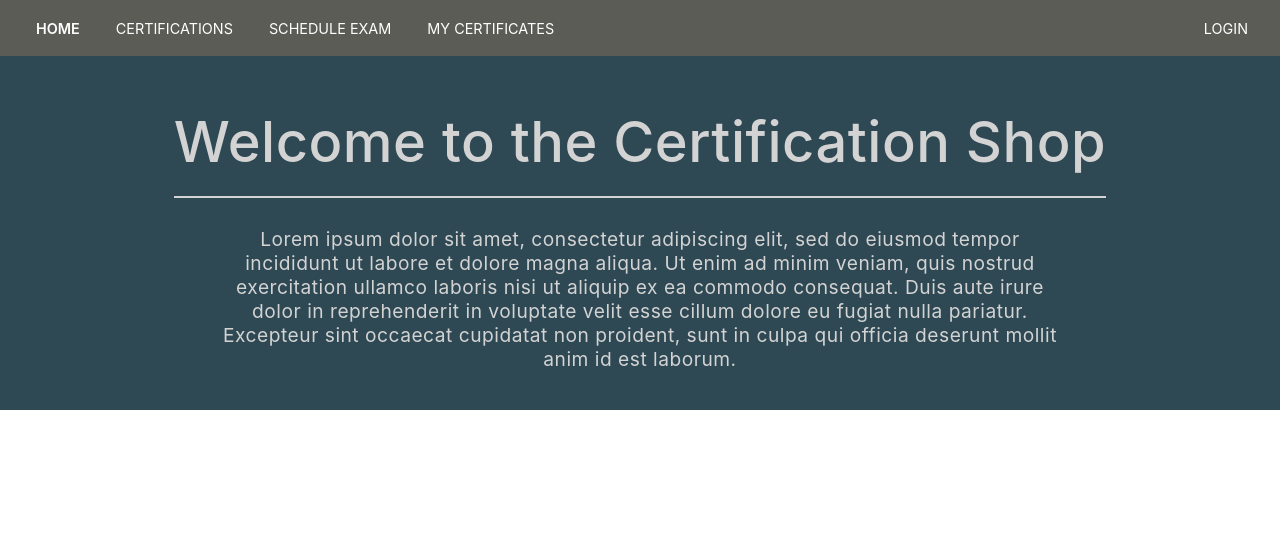
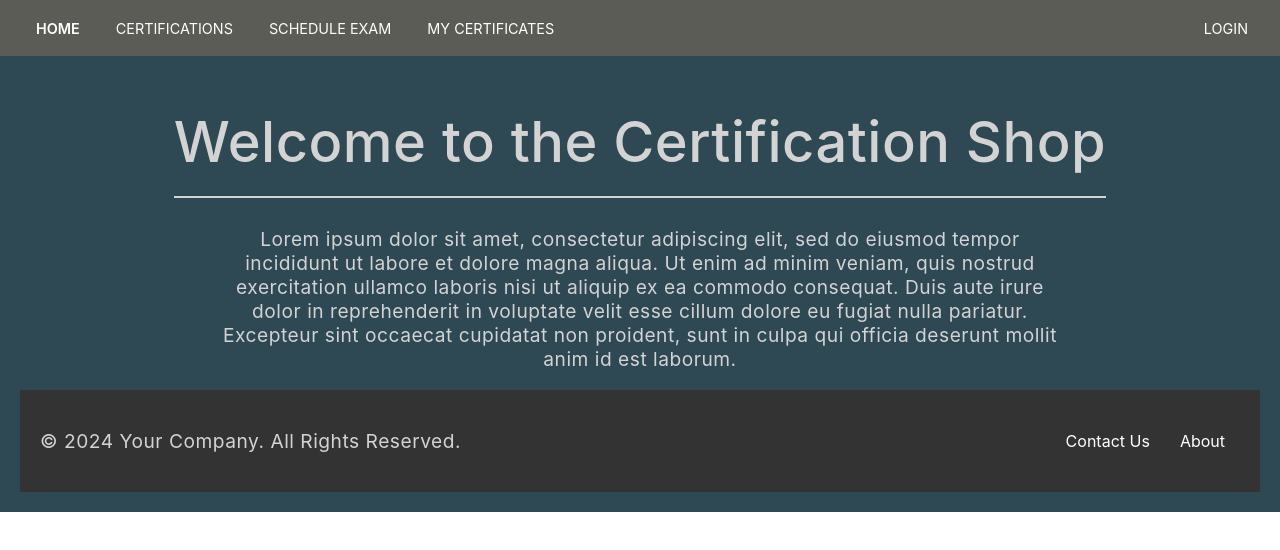
Before and after one commit to ppcbc/certstoreui, a React (Create React App) app: page / in a window 1280 px wide. Shown: the top 550 px of the page. Built offline with nearby package versions, Linux system fonts and the light colour scheme.

Commit message:
footer and char limits

```diff
--- a/src/components/AddExamCategory.js
+++ b/src/components/AddExamCategory.js
@@ -11,13 +11,13 @@ function AddExamCategory() {
     fullId: 0,
     categoryName: "",
     categoryDescription: "",
-    price: ""
+    price: "",
   });
   const [fullCategories, setFullCategories] = useState([]);
 
   const [added, setAdded] = useState("");
 
-  const myToken = useSelector(state => state.token.value.tok);
+  const myToken = useSelector((state) => state.token.value.tok);
   const dispatch = useDispatch();
 
   useEffect(() => {
@@ -28,8 +28,8 @@ function AddExamCategory() {
     try {
       const res = await axios.get(http + "api/FullCategories", {
         headers: {
-          Authorization: "Bearer " + myToken
-        }
+          Authorization: "Bearer " + myToken,
+        },
       });
       setFullCategories(res.data);
       console.log(res.data);
@@ -38,24 +38,24 @@ function AddExamCategory() {
     }
   };
 
-  const onChange = e => {
+  const onChange = (e) => {
     const { name, value } = e.target;
-    setNewCategory(prev => ({
+    setNewCategory((prev) => ({
       ...prev,
-      [name]: value
+      [name]: value,
     }));
   };
 
-  const onChangeFullCategory = e => {
+  const onChangeFullCategory = (e) => {
     const { value } = e.target;
-    setNewCategory(prev => ({
+    setNewCategory((prev) => ({
       ...prev,
-      fullId: value
+      fullId: value,
     }));
     dispatch(setFullCategoryId(value));
   };
 
-  const onSubmit = async e => {
+  const onSubmit = async (e) => {
     e.preventDefault();
     console.log(newCategory);
     try {
@@ -64,8 +64,8 @@ function AddExamCategory() {
         newCategory,
         {
           headers: {
-            Authorization: "Bearer " + myToken
-          }
+            Authorization: "Bearer " + myToken,
+          },
         }
       );
       console.log(response.status);
@@ -74,7 +74,7 @@ function AddExamCategory() {
           fullId: 0,
           categoryName: "",
           categoryDescription: "",
-          price: ""
+          price: "",
         });
         setAdded("Category added successfully");
       }
@@ -85,7 +85,7 @@ function AddExamCategory() {
         fullId: 0,
         categoryName: "",
         categoryDescription: "",
-        price: ""
+        price: "",
       });
       setAdded("Wrong credentials try again");
     }
@@ -105,7 +105,7 @@ function AddExamCategory() {
                   onChange={onChangeFullCategory}
                 >
                   <option value={0}>Categories</option>
-                  {fullCategories.map(a => (
+                  {fullCategories.map((a) => (
                     <option key={a.fullId} value={a.fullId}>
                       {a.name}
                     </option>
@@ -113,6 +113,8 @@ function AddExamCategory() {
                 </select>
               </label>
             </div>
+
+            {/* Category Name Input with 25 characters limit */}
             <div className="my-inner-box">
               <label className="my-label">
                 Exam Category Name:
@@ -123,9 +125,13 @@ function AddExamCategory() {
                   placeholder="Exam Category Name"
                   value={newCategory.categoryName}
                   onChange={onChange}
+                  maxLength="25" // Limiting to 25 characters
                 />
+                <p>{newCategory.categoryName.length}/25 characters</p>
               </label>
             </div>
+
+            {/* Category Description Input with 60 characters limit */}
             <div className="my-inner-box">
               <label className="my-label">
                 Exam Category Description:
@@ -136,7 +142,9 @@ function AddExamCategory() {
                   placeholder="Exam Category Description"
                   value={newCategory.categoryDescription}
                   onChange={onChange}
+                  maxLength="60" // Limiting to 60 characters
                 />
+                <p>{newCategory.categoryDescription.length}/60 characters</p>
               </label>
             </div>
 
@@ -155,9 +163,11 @@ function AddExamCategory() {
               </label>
             </div>
           </div>
+
           <button type="submit" className="fadeIn fourth">
             Add Exam Category
           </button>
+
           <div className="my-label">
             <p>{added}</p>
           </div>
--- /dev/null
+++ b/src/components/Footer.js
@@ -0,0 +1,18 @@
+import React from "react";
+import "../css/Footer.css";
+
+const Footer = () => {
+  return (
+    <footer className="footer">
+      <div className="footer-content">
+        <p>&copy; 2024 Your Company. All Rights Reserved.</p>
+        <div className="footer-links">
+          <a href="/contact-us">Contact Us</a>
+          <a href="/about">About</a>
+        </div>
+      </div>
+    </footer>
+  );
+};
+
+export default Footer;
--- a/src/components/Home.js
+++ b/src/components/Home.js
@@ -1,11 +1,13 @@
 import React from "react";
 import "../css/Home.css";
 import { useSelector } from "react-redux";
+import Footer from "./Footer";
 
 export default function Home() {
-  const myToken = useSelector(state => state.token.value.tok);
-  const myId = useSelector(state => state.token.value.id);
-  const myRole = useSelector(state => state.token.value.role);
+  const myToken = useSelector((state) => state.token.value.tok);
+  const myId = useSelector((state) => state.token.value.id);
+  const myRole = useSelector((state) => state.token.value.role);
+
   return (
     <div className="my-home">
       <h1>Welcome to the Certification Shop</h1>
@@ -28,6 +30,9 @@ export default function Home() {
           <p>{myRole}</p>
         </div>
       )}
+
+      {/* Footer */}
+      <Footer />
     </div>
   );
 }
--- /dev/null
+++ b/src/css/Footer.css
@@ -0,0 +1,28 @@
+.footer {
+  background-color: #333;
+  color: white;
+  padding: 20px 0;
+  position: relative;
+  bottom: 0;
+  width: 100%;
+  text-align: center;
+}
+
+.footer-content {
+  display: flex;
+  justify-content: space-between;
+  align-items: center;
+  max-width: 1200px;
+  margin: 0 auto;
+  padding: 0 20px;
+}
+
+.footer-links a {
+  color: white;
+  text-decoration: none;
+  margin: 0 15px;
+}
+
+.footer-links a:hover {
+  text-decoration: underline;
+}
```
